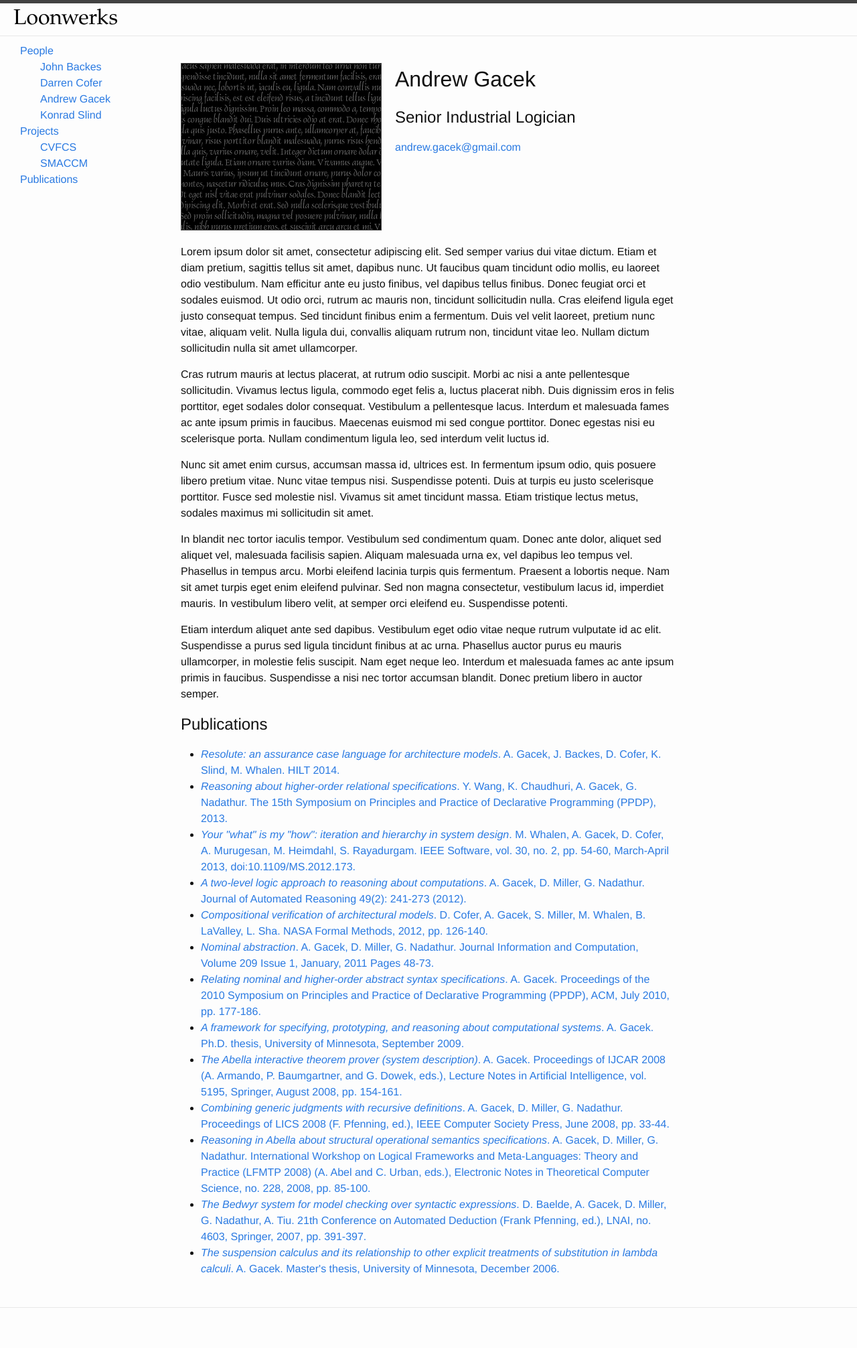
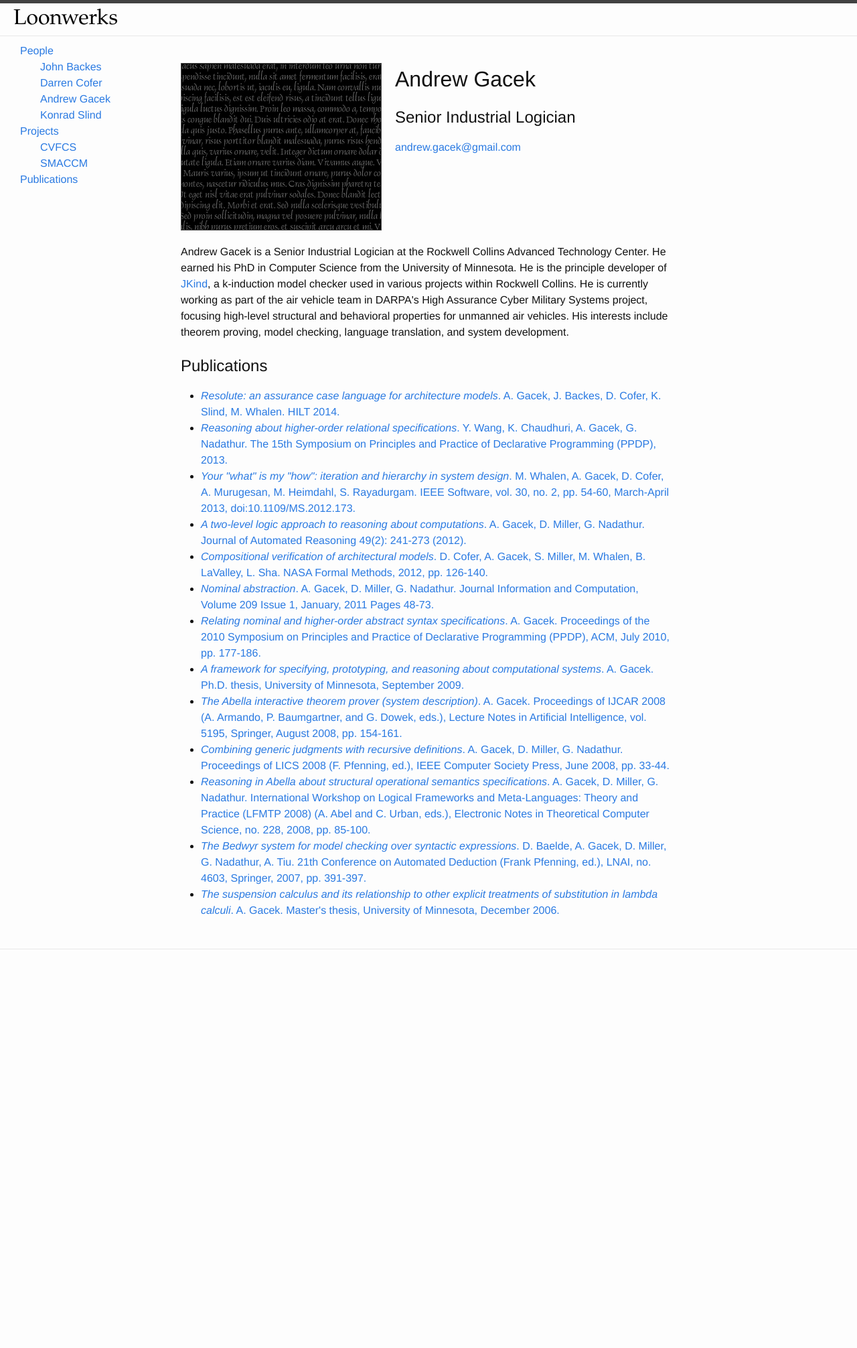
Before and after one commit to loonwerks/loonwerks.github.io, a Jekyll site: the page built from people/andrew-gacek.html, in a window 1280 px wide. Shown: the whole page at 67% size. Built offline with Jekyll 4.4.1, drawn with Linux system fonts in a browser that asks for light colours; Markdown is read by kramdown in place of the engine named in the settings; after the commit the page ends 1477 px from its top, so only the background shows below that.

Commit message:
Filled in bio

```diff
--- a/_layouts/person.html
+++ b/_layouts/person.html
@@ -5,16 +5,16 @@ layout: default
 {% include sorted-elements.html %}
 
 <div class="person">
-  <header class="person-header">
-    {% if page.picture %}<div class="person-picture"><img src="{{ page.picture }}"/></div>{% endif %}
-    <div class="person-data">
-      <h1 class="person-name">{{ page.fullname }}</h1>
-      <h2 class="person-position">{{ page.position }}</h2>
-      <span class="person-email"><a href="mailto:{{ page.email }}">{{ page.email }}</a></span>
+  <header>
+    {% if page.picture %}<div class="picture"><img src="{{ page.picture }}"/></div>{% endif %}
+    <div class="data">
+      <h1 class="name">{{ page.fullname }}</h1>
+      <h2 class="position">{{ page.position }}</h2>
+      <span class="email"><a href="mailto:{{ page.email }}">{{ page.email }}</a></span>
     </div>
   </header>
 
-  <article class="person-content">
+  <article>
     {{ content }}
   </article>
 
--- a/_sass/_layout.scss
+++ b/_sass/_layout.scss
@@ -267,21 +267,22 @@
  */
 .person {
     display: block;
-}
 
-.person-picture {
-    float: left;
-    margin-bottom: 20px;
-}
+    .picture {
+        float: left;
+        margin-bottom: 20px;
+    }
 
-.person-content {
-    clear: left;
-}
+    .data {
+        float: left;
+        margin-left: 20px;
+        margin-bottom: 20px;
+    }
 
-.person-data {
-    float: left;
-    margin-left: 20px;
-    margin-bottom: 20px;
+    article {
+        clear: left;
+        margin-bottom: 20px;
+    }
 }
 
 /**
--- a/people/andrew-gacek.html
+++ b/people/andrew-gacek.html
@@ -8,56 +8,19 @@ email: andrew.gacek@gmail.com
 picture: /images/lorem.gif
 ---
 
-<p>
-Lorem ipsum dolor sit amet, consectetur adipiscing elit. Sed semper
-varius dui vitae dictum. Etiam et diam pretium, sagittis tellus sit
-amet, dapibus nunc. Ut faucibus quam tincidunt odio mollis, eu laoreet
-odio vestibulum. Nam efficitur ante eu justo finibus, vel dapibus
-tellus finibus. Donec feugiat orci et sodales euismod. Ut odio orci,
-rutrum ac mauris non, tincidunt sollicitudin nulla. Cras eleifend
-ligula eget justo consequat tempus. Sed tincidunt finibus enim a
-fermentum. Duis vel velit laoreet, pretium nunc vitae, aliquam velit.
-Nulla ligula dui, convallis aliquam rutrum non, tincidunt vitae leo.
-Nullam dictum sollicitudin nulla sit amet ullamcorper.
-</p>
+Andrew Gacek is a Senior Industrial Logician at the Rockwell Collins
+Advanced Technology Center.
 
-<p>
-Cras rutrum mauris at lectus placerat, at rutrum odio suscipit. Morbi
-ac nisi a ante pellentesque sollicitudin. Vivamus lectus ligula,
-commodo eget felis a, luctus placerat nibh. Duis dignissim eros in
-felis porttitor, eget sodales dolor consequat. Vestibulum a
-pellentesque lacus. Interdum et malesuada fames ac ante ipsum primis
-in faucibus. Maecenas euismod mi sed congue porttitor. Donec egestas
-nisi eu scelerisque porta. Nullam condimentum ligula leo, sed interdum
-velit luctus id.
-</p>
+He earned his PhD in Computer Science from the University of
+Minnesota.
 
-<p>
-Nunc sit amet enim cursus, accumsan massa id, ultrices est. In
-fermentum ipsum odio, quis posuere libero pretium vitae. Nunc vitae
-tempus nisi. Suspendisse potenti. Duis at turpis eu justo scelerisque
-porttitor. Fusce sed molestie nisl. Vivamus sit amet tincidunt massa.
-Etiam tristique lectus metus, sodales maximus mi sollicitudin sit
-amet.
-</p>
+He is the principle developer
+of <a href="https://github.com/agacek/jkind">JKind</a>, a k-induction
+model checker used in various projects within Rockwell Collins.
 
-<p>
-In blandit nec tortor iaculis tempor. Vestibulum sed condimentum quam.
-Donec ante dolor, aliquet sed aliquet vel, malesuada facilisis sapien.
-Aliquam malesuada urna ex, vel dapibus leo tempus vel. Phasellus in
-tempus arcu. Morbi eleifend lacinia turpis quis fermentum. Praesent a
-lobortis neque. Nam sit amet turpis eget enim eleifend pulvinar. Sed
-non magna consectetur, vestibulum lacus id, imperdiet mauris. In
-vestibulum libero velit, at semper orci eleifend eu. Suspendisse
-potenti.
-</p>
+He is currently working as part of the air vehicle team in DARPA's
+High Assurance Cyber Military Systems project, focusing high-level
+structural and behavioral properties for unmanned air vehicles.
 
-<p>
-Etiam interdum aliquet ante sed dapibus. Vestibulum eget odio vitae
-neque rutrum vulputate id ac elit. Suspendisse a purus sed ligula
-tincidunt finibus at ac urna. Phasellus auctor purus eu mauris
-ullamcorper, in molestie felis suscipit. Nam eget neque leo. Interdum
-et malesuada fames ac ante ipsum primis in faucibus. Suspendisse a
-nisi nec tortor accumsan blandit. Donec pretium libero in auctor
-semper.
-</p>
+His interests include theorem proving, model checking, language
+translation, and system development.
```
Also changed, not shown: 1 other file.
